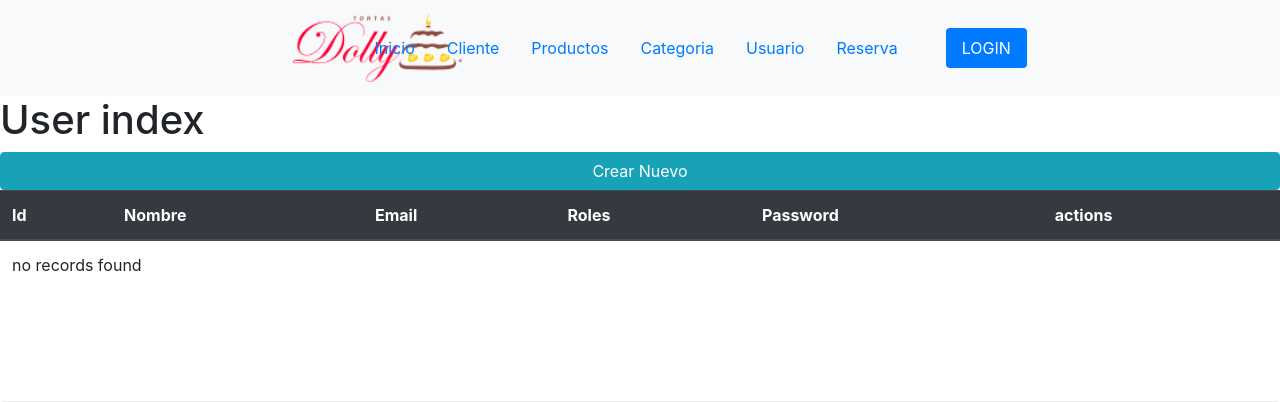
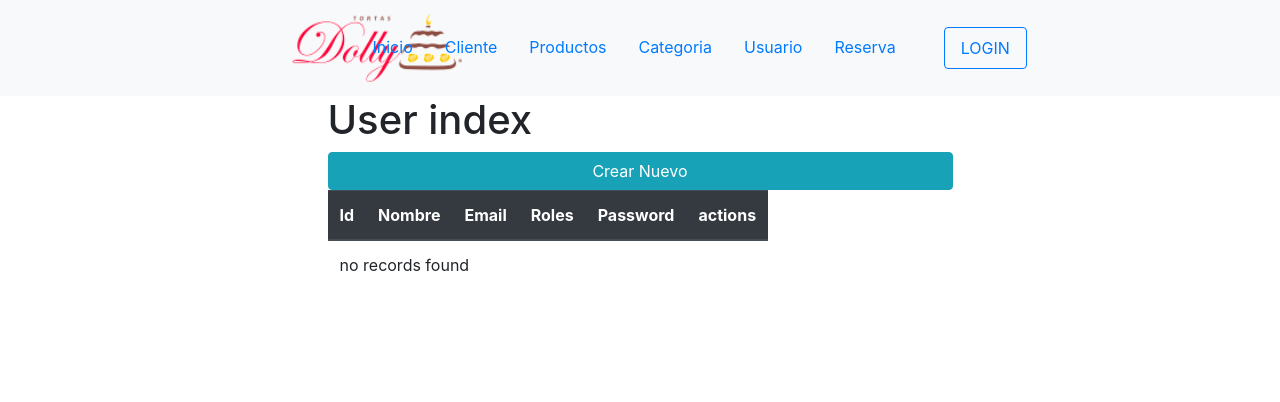
Before and after one commit to samucoxd/dolly, a Symfony app: template templates/user/index.html.twig in a window 1280 px wide. Shown: the top 402 px of the page. Run offline with Twig, Linux system fonts and the light colour scheme; the template is opened without the code that fills it, so the values that code supplies are empty; some libraries are stand-ins or nearby versions.

Commit message:
primer commit carlos

```diff
--- a/public/css/style.css
+++ b/public/css/style.css
@@ -6,6 +6,7 @@
     flex-wrap: wrap;
     justify-content: center;
     margin: auto,
+
 }
 
 .container .card{
--- a/templates/base.html.twig
+++ b/templates/base.html.twig
@@ -16,8 +16,8 @@
     {% endblock %}
   </head>
   <body>
-    <nav class="navbar fixed-top navbar-light bg-light">
-      <a class="navbar-brand" href="{{ path('dashboard') }}">
+    <nav class="navbar fixed-top navbar-light bg-light ">
+      <a class="navbar-brand " href="{{ path('dashboard') }}">
         <img src="{{ asset('imagenes/img.png') }}"
           width="240"
           height="70"
@@ -26,10 +26,10 @@
       </a>
       <ul class="nav nav-pills" style="margin-right: 19%;">
         <li class="nav-item">
-          <a class="nav-link" href="{{ path('dashboard') }}">Inicio</a>
+          <a class="nav-link " href="{{ path('dashboard') }}">Inicio</a>
         </li>
         <li class="nav-item">
-          <a class="nav-link" href="{{ path('cliente_index') }}">Cliente</a>
+          <a class="nav-link " href="{{ path('cliente_index') }}">Cliente</a>
         </li>
         <li class="nav-item">
           <a class="nav-link" href="{{ path('producto_index') }}">Productos</a>
@@ -53,7 +53,7 @@
               </a>
             </p>
           {% else %}
-            <a class="nav-link active" href={{path('app_login')}}>LOGIN</a>
+            <a class="nav-link btn btn-outline-primary" href={{path('app_login')}}>LOGIN</a>
           {% endif %}
         </li>
       </ul>
@@ -62,7 +62,7 @@
     {% block body %}
 
     {% endblock %}
-    <br /><br />
+    <br /><br /><br />
     <div class="jumbotron mt-5 fernando">
       <div class="container">
         <div class="row">
@@ -72,7 +72,7 @@
                 <div class="sp-module-content">
                   <div class="fer2">
                     <p>
-                    <p><img src="imagenes/img0.png" width="230px" height="140px" alt=""></p>
+                    <p><img src="{{asset('imagenes/img0.png')}}" width="230px" height="140px" alt=""></p>
                       <span class="uk-text-contrast">
                         Dolly Gómez se inició en el negocio de las tortas, dando sus primeros pasos con la torta del 1er. cumpleaños de su primer hijo en el año 1974.
                       </span>
--- a/templates/user/index.html.twig
+++ b/templates/user/index.html.twig
@@ -4,10 +4,10 @@
 
 {% block body %}
 <div class="row justify-content-md-center">
-<div class="col-12">
+<div class="col-6">
     <h1>User index</h1>
 
-    <table class="table">
+    <table class="table table-responsive">
       <thead class="thead-dark">
             <tr>
                 <th>Id</th>
@@ -25,16 +25,22 @@
                 <td>{{ user.nombre }}</td>
                 <td>{{ user.email }}</td>
                 <td>{{ user.roles ? user.roles|json_encode : '' }}</td>
-                <td>{{ user.password }}</td>
+                <td width="200">{{ user.password }}</td>
+
                 <td>
                     <a class="btn btn-success" href="{{ path('user_show', {'id': user.id}) }}">Ver</a>
                     <a class="btn btn-primary" href="{{ path('user_edit', {'id': user.id}) }}">Editar</a>
                 </td>
+
             </tr>
+
+
+
         {% else %}
             <tr>
                 <td colspan="5">no records found</td>
             </tr>
+
         {% endfor %}
         <a class="btn btn-info btn-block" href="{{ path('user_new') }}">Crear Nuevo</a>
         </tbody>
```
